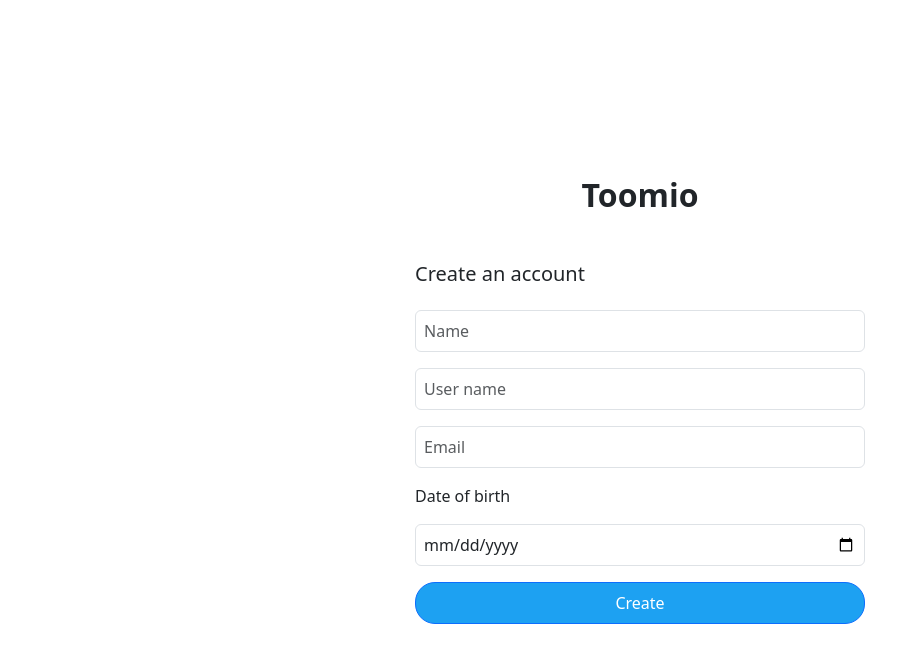
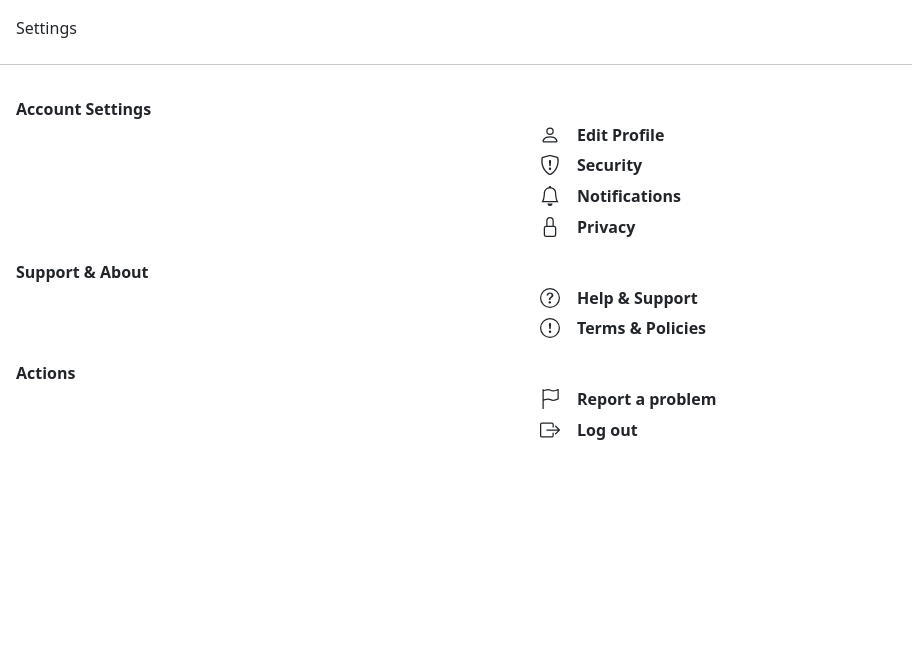
Before and after one commit to toomio-official/toomio-frontend, an Angular app: page / in a window 1280 px wide. Shown: the top 662 px of the page, without its empty margins (0-912 px from the left). Built offline with nearby package versions, Linux system fonts and the light colour scheme.

Commit message:
Implement settings component UI

```diff
--- a/src/app/app.component.html
+++ b/src/app/app.component.html
@@ -1 +1 @@
-<app-signup></app-signup>
+<app-settings></app-settings>
--- a/src/app/view/settings/settings.component.css
+++ b/src/app/view/settings/settings.component.css
@@ -0,0 +1,3 @@
+.content {
+  width: 200px;
+}
--- a/src/app/view/settings/settings.component.html
+++ b/src/app/view/settings/settings.component.html
@@ -1 +1,71 @@
-<p>settings works!</p>
+<div>
+  <label class="p-2 mx-2 mt-2">Settings</label>
+  <hr>
+  <label class="mx-3 mt-3 fw-bold">Account Settings</label>
+  <div class="d-flex justify-content-center">
+    <div class="content">
+      <div class="mb-1">
+        <svg xmlns="http://www.w3.org/2000/svg" width="20" height="20" fill="currentColor" class="bi bi-person" viewBox="0 0 16 16">
+          <path d="M8 8a3 3 0 1 0 0-6 3 3 0 0 0 0 6Zm2-3a2 2 0 1 1-4 0 2 2 0 0 1 4 0Zm4 8c0 1-1 1-1 1H3s-1 0-1-1 1-4 6-4 6 3 6 4Zm-1-.004c-.001-.246-.154-.986-.832-1.664C11.516 10.68 10.289 10 8 10c-2.29 0-3.516.68-4.168 1.332-.678.678-.83 1.418-.832 1.664h10Z"/>
+        </svg>
+        <button class="btn p-0 px-3 fw-bold" type="button">Edit Profile</button>
+      </div>
+      <div class="mb-1">
+        <svg xmlns="http://www.w3.org/2000/svg" width="20" height="20" fill="currentColor" class="bi bi-shield-exclamation" viewBox="0 0 16 16">
+          <path d="M5.338 1.59a61.44 61.44 0 0 0-2.837.856.481.481 0 0 0-.328.39c-.554 4.157.726 7.19 2.253 9.188a10.725 10.725 0 0 0 2.287 2.233c.346.244.652.42.893.533.12.057.218.095.293.118a.55.55 0 0 0 .101.025.615.615 0 0 0 .1-.025c.076-.023.174-.061.294-.118.24-.113.547-.29.893-.533a10.726 10.726 0 0 0 2.287-2.233c1.527-1.997 2.807-5.031 2.253-9.188a.48.48 0 0 0-.328-.39c-.651-.213-1.75-.56-2.837-.855C9.552 1.29 8.531 1.067 8 1.067c-.53 0-1.552.223-2.662.524zM5.072.56C6.157.265 7.31 0 8 0s1.843.265 2.928.56c1.11.3 2.229.655 2.887.87a1.54 1.54 0 0 1 1.044 1.262c.596 4.477-.787 7.795-2.465 9.99a11.775 11.775 0 0 1-2.517 2.453 7.159 7.159 0 0 1-1.048.625c-.28.132-.581.24-.829.24s-.548-.108-.829-.24a7.158 7.158 0 0 1-1.048-.625 11.777 11.777 0 0 1-2.517-2.453C1.928 10.487.545 7.169 1.141 2.692A1.54 1.54 0 0 1 2.185 1.43 62.456 62.456 0 0 1 5.072.56z"/>
+          <path d="M7.001 11a1 1 0 1 1 2 0 1 1 0 0 1-2 0zM7.1 4.995a.905.905 0 1 1 1.8 0l-.35 3.507a.553.553 0 0 1-1.1 0L7.1 4.995z"/>
+        </svg>
+        <button class="btn p-0 px-3 fw-bold" type="button">Security</button>
+      </div>
+      <div class="mb-1">
+        <svg xmlns="http://www.w3.org/2000/svg" width="20" height="20" fill="currentColor" class="bi bi-bell" viewBox="0 0 16 16">
+          <path d="M8 16a2 2 0 0 0 2-2H6a2 2 0 0 0 2 2zM8 1.918l-.797.161A4.002 4.002 0 0 0 4 6c0 .628-.134 2.197-.459 3.742-.16.767-.376 1.566-.663 2.258h10.244c-.287-.692-.502-1.49-.663-2.258C12.134 8.197 12 6.628 12 6a4.002 4.002 0 0 0-3.203-3.92L8 1.917zM14.22 12c.223.447.481.801.78 1H1c.299-.199.557-.553.78-1C2.68 10.2 3 6.88 3 6c0-2.42 1.72-4.44 4.005-4.901a1 1 0 1 1 1.99 0A5.002 5.002 0 0 1 13 6c0 .88.32 4.2 1.22 6z"/>
+        </svg>
+        <button class="btn p-0 px-3 fw-bold" type="button">Notifications</button>
+      </div>
+      <div class="mb-1">
+        <svg xmlns="http://www.w3.org/2000/svg" width="20" height="20" fill="currentColor" class="bi bi-lock" viewBox="0 0 16 16">
+          <path d="M8 1a2 2 0 0 1 2 2v4H6V3a2 2 0 0 1 2-2zm3 6V3a3 3 0 0 0-6 0v4a2 2 0 0 0-2 2v5a2 2 0 0 0 2 2h6a2 2 0 0 0 2-2V9a2 2 0 0 0-2-2zM5 8h6a1 1 0 0 1 1 1v5a1 1 0 0 1-1 1H5a1 1 0 0 1-1-1V9a1 1 0 0 1 1-1z"/>
+        </svg>
+        <button class="btn p-0 px-3 fw-bold" type="button">Privacy</button>
+      </div>
+    </div>
+  </div>
+  <label class="mx-3 mt-3 fw-bold">Support & About</label>
+  <div class="d-flex justify-content-center">
+    <div class="content">
+      <div class="mb-1">
+        <svg xmlns="http://www.w3.org/2000/svg" width="20" height="20" fill="currentColor" class="bi bi-question-circle" viewBox="0 0 16 16">
+          <path d="M8 15A7 7 0 1 1 8 1a7 7 0 0 1 0 14zm0 1A8 8 0 1 0 8 0a8 8 0 0 0 0 16z"/>
+          <path d="M5.255 5.786a.237.237 0 0 0 .241.247h.825c.138 0 .248-.113.266-.25.09-.656.54-1.134 1.342-1.134.686 0 1.314.343 1.314 1.168 0 .635-.374.927-.965 1.371-.673.489-1.206 1.06-1.168 1.987l.003.217a.25.25 0 0 0 .25.246h.811a.25.25 0 0 0 .25-.25v-.105c0-.718.273-.927 1.01-1.486.609-.463 1.244-.977 1.244-2.056 0-1.511-1.276-2.241-2.673-2.241-1.267 0-2.655.59-2.75 2.286zm1.557 5.763c0 .533.425.927 1.01.927.609 0 1.028-.394 1.028-.927 0-.552-.42-.94-1.029-.94-.584 0-1.009.388-1.009.94z"/>
+        </svg>
+        <button class="btn p-0 px-3 fw-bold" type="button">Help & Support</button>
+      </div>
+      <div class="mb-1">
+        <svg xmlns="http://www.w3.org/2000/svg" width="20" height="20" fill="currentColor" class="bi bi-exclamation-circle" viewBox="0 0 16 16">
+          <path d="M8 15A7 7 0 1 1 8 1a7 7 0 0 1 0 14zm0 1A8 8 0 1 0 8 0a8 8 0 0 0 0 16z"/>
+          <path d="M7.002 11a1 1 0 1 1 2 0 1 1 0 0 1-2 0zM7.1 4.995a.905.905 0 1 1 1.8 0l-.35 3.507a.552.552 0 0 1-1.1 0L7.1 4.995z"/>
+        </svg>
+        <button class="btn p-0 px-3 fw-bold" type="button">Terms & Policies</button>
+      </div>
+    </div>
+  </div>
+  <label class="mx-3 mt-3 fw-bold">Actions</label>
+  <div class="d-flex justify-content-center">
+    <div class="content">
+      <div class="mb-1">
+        <svg xmlns="http://www.w3.org/2000/svg" width="20" height="20" fill="currentColor" class="bi bi-flag" viewBox="0 0 16 16">
+          <path d="M14.778.085A.5.5 0 0 1 15 .5V8a.5.5 0 0 1-.314.464L14.5 8l.186.464-.003.001-.006.003-.023.009a12.435 12.435 0 0 1-.397.15c-.264.095-.631.223-1.047.35-.816.252-1.879.523-2.71.523-.847 0-1.548-.28-2.158-.525l-.028-.01C7.68 8.71 7.14 8.5 6.5 8.5c-.7 0-1.638.23-2.437.477A19.626 19.626 0 0 0 3 9.342V15.5a.5.5 0 0 1-1 0V.5a.5.5 0 0 1 1 0v.282c.226-.079.496-.17.79-.26C4.606.272 5.67 0 6.5 0c.84 0 1.524.277 2.121.519l.043.018C9.286.788 9.828 1 10.5 1c.7 0 1.638-.23 2.437-.477a19.587 19.587 0 0 0 1.349-.476l.019-.007.004-.002h.001M14 1.221c-.22.078-.48.167-.766.255-.81.252-1.872.523-2.734.523-.886 0-1.592-.286-2.203-.534l-.008-.003C7.662 1.21 7.139 1 6.5 1c-.669 0-1.606.229-2.415.478A21.294 21.294 0 0 0 3 1.845v6.433c.22-.078.48-.167.766-.255C4.576 7.77 5.638 7.5 6.5 7.5c.847 0 1.548.28 2.158.525l.028.01C9.32 8.29 9.86 8.5 10.5 8.5c.668 0 1.606-.229 2.415-.478A21.317 21.317 0 0 0 14 7.655V1.222z"/>
+        </svg>
+        <button class="btn p-0 px-3 fw-bold" type="button">Report a problem</button>
+      </div>
+      <div class="mb-1">
+        <svg xmlns="http://www.w3.org/2000/svg" width="20" height="20" fill="currentColor" class="bi bi-box-arrow-right" viewBox="0 0 16 16">
+          <path fill-rule="evenodd" d="M10 12.5a.5.5 0 0 1-.5.5h-8a.5.5 0 0 1-.5-.5v-9a.5.5 0 0 1 .5-.5h8a.5.5 0 0 1 .5.5v2a.5.5 0 0 0 1 0v-2A1.5 1.5 0 0 0 9.5 2h-8A1.5 1.5 0 0 0 0 3.5v9A1.5 1.5 0 0 0 1.5 14h8a1.5 1.5 0 0 0 1.5-1.5v-2a.5.5 0 0 0-1 0v2z"/>
+          <path fill-rule="evenodd" d="M15.854 8.354a.5.5 0 0 0 0-.708l-3-3a.5.5 0 0 0-.708.708L14.293 7.5H5.5a.5.5 0 0 0 0 1h8.793l-2.147 2.146a.5.5 0 0 0 .708.708l3-3z"/>
+        </svg>
+        <button class="btn p-0 px-3 fw-bold" type="button">Log out</button>
+      </div>
+    </div>
+  </div>
+</div>
--- a/src/app/view/signup/signup.component.html
+++ b/src/app/view/signup/signup.component.html
@@ -6,9 +6,11 @@
       <input type="text" class="form-control p-2" placeholder="Name">
       <input type="text" class="form-control p-2" placeholder="User name">
       <input type="text" class="form-control p-2" placeholder="Email">
+      <input type="password" class="form-control p-2" placeholder="Password">
+      <input type="password" class="form-control p-2" placeholder="Confirm-Password">
       <label>Date of birth</label>
       <input class="form-control p-2" type="date">
-      <button id="btn-login" class="btn btn-primary">Create</button>
+      <button type="button" id="btn-login" class="btn btn-primary">Create</button>
     </div>
   </div>
 </div>
```
